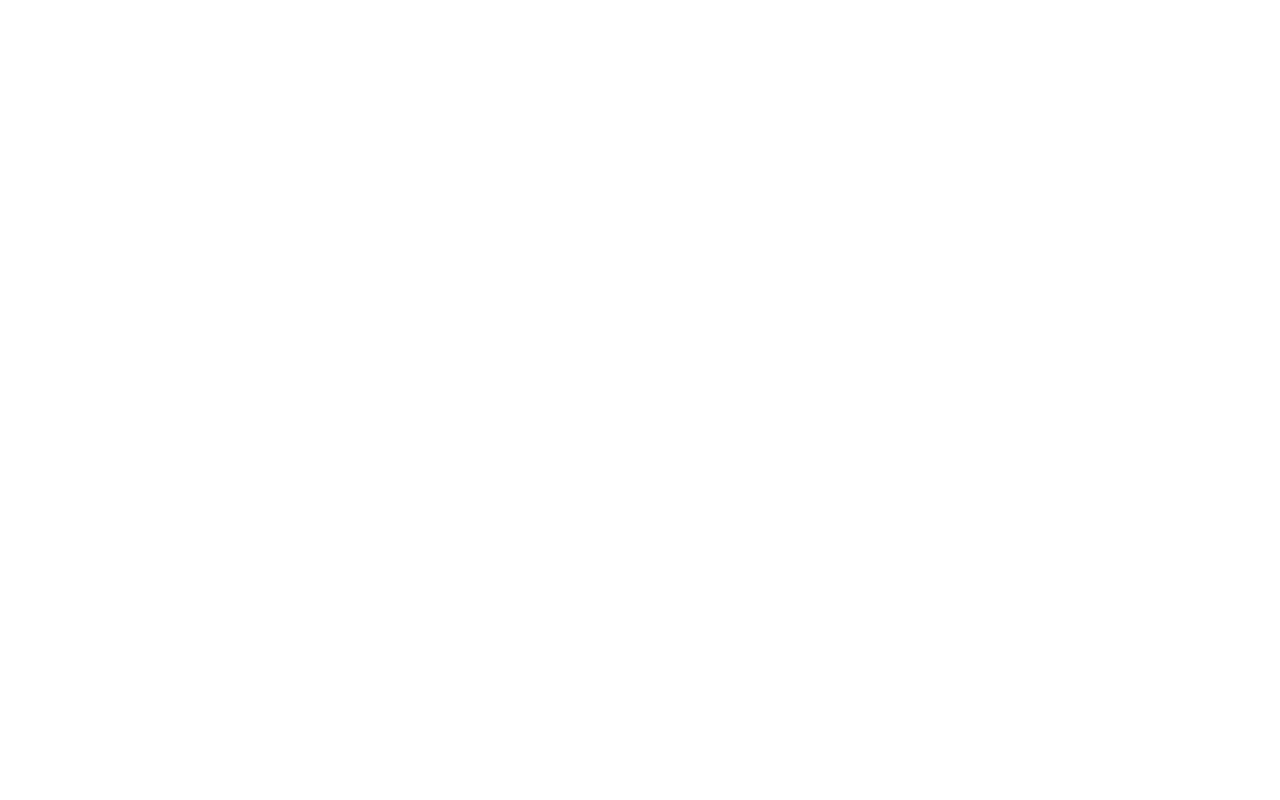
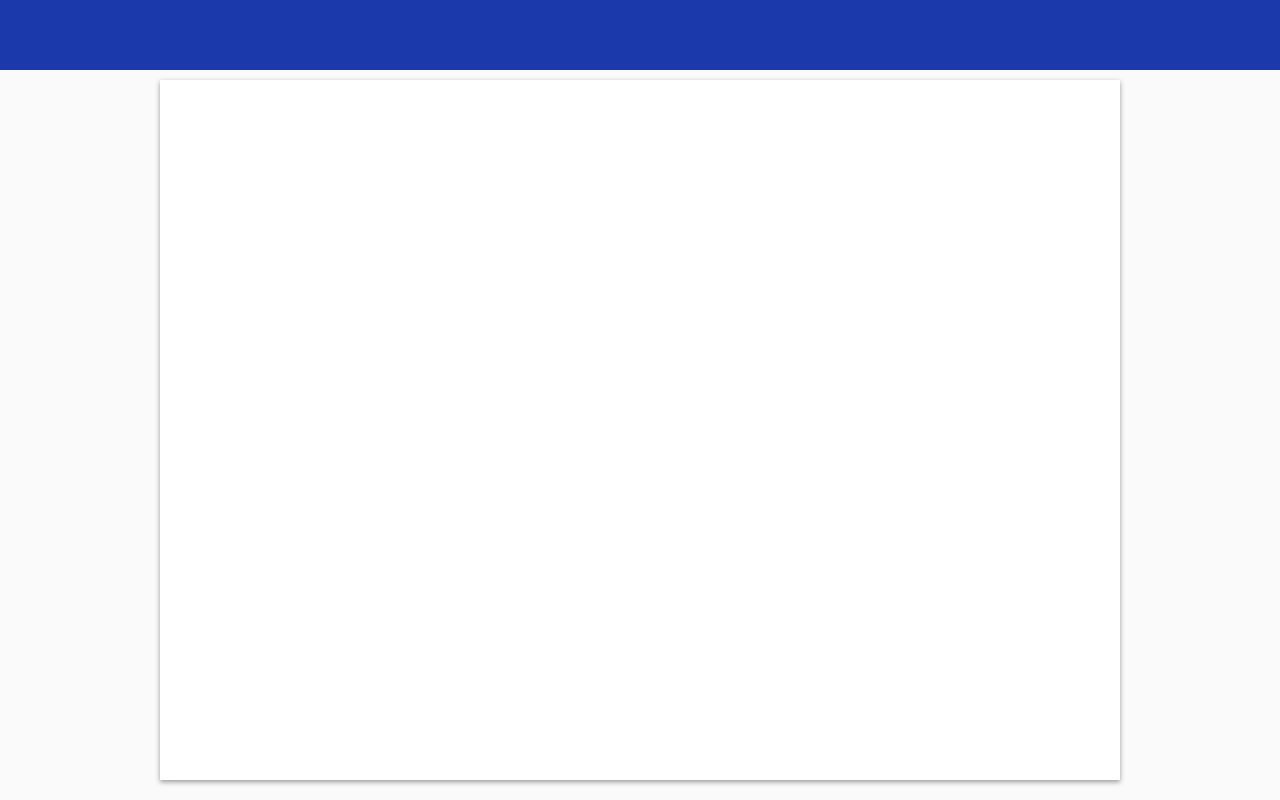
Before and after one commit to NeoChin1029/neochin.github.lo, a plain HTML site: page index.html in a window 1280 px wide. Drawn offline with Linux system fonts and the light colour scheme.

Commit message:
Update FirstPage.css

```diff
--- a/FirstPage.css
+++ b/FirstPage.css
@@ -1,17 +1,17 @@
-h1{
-	color: red;
-}
-.odd{
-	color: yellow;
-}
-.even{
-	color: blue;
+body{
+  background: #fafafa;
+  margin: 0;
 }
 
-#header{
-	background: purple;
+.header{
+	background: #1b39ab;
+	height: 70px;
 }
 
-#footer{
-	background: red;
+.wrapper{
+	height: 700px;
+	width: 960px;
+	box-shadow: 0 2px 5px rgba(0,0,0,0.4);
+	background: #fff;
+	margin: 10px auto;
 }
```
